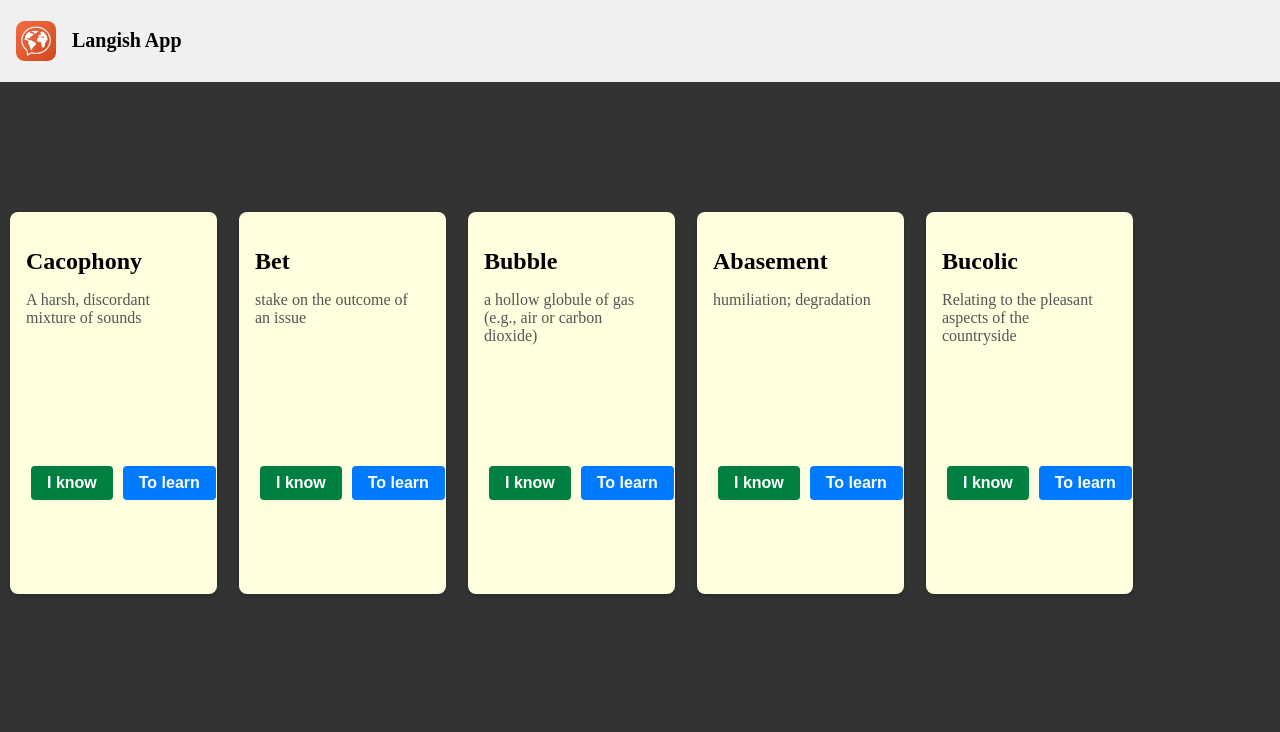
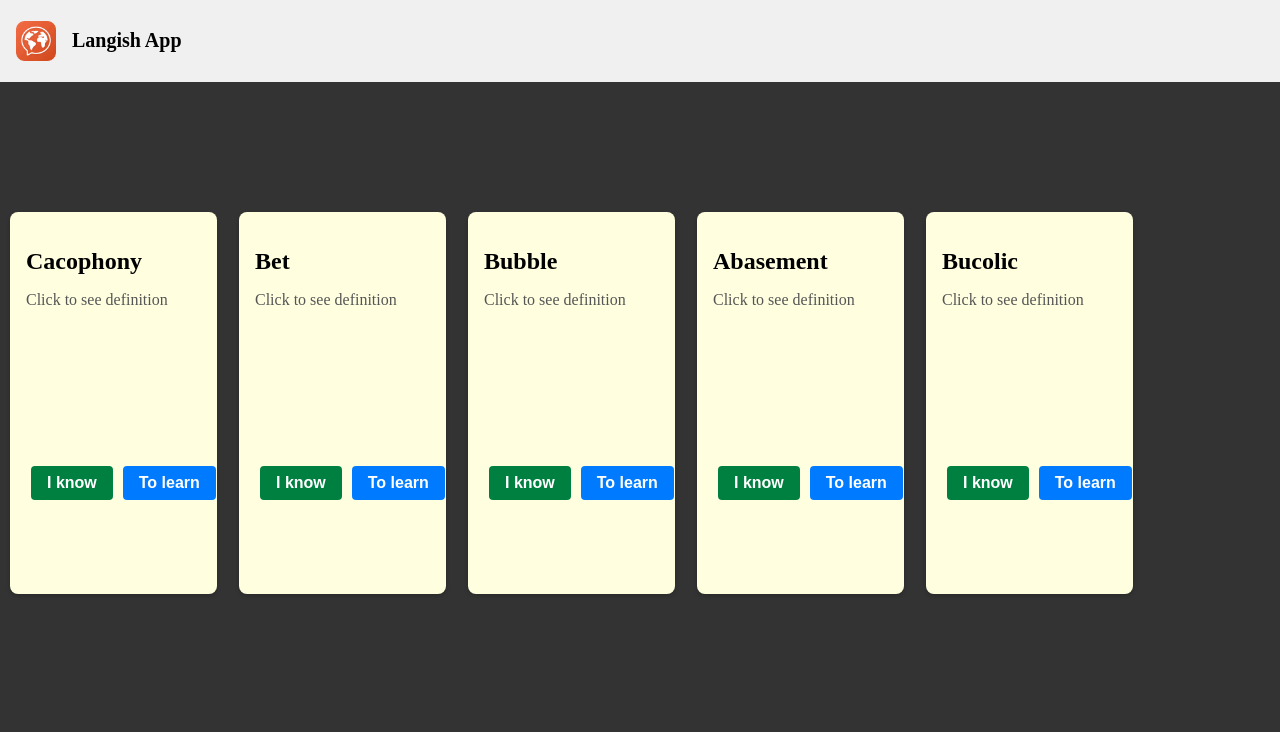
Before and after one commit to breznovic/langish, a React (Vite) app: page /cards in a window 1280 px wide. Shown: the top 732 px of the page. Built offline with nearby package versions, Linux system fonts and the light colour scheme.

Commit message:
Flip animation

```diff
--- a/src/components/Cards/Card/Card.module.css
+++ b/src/components/Cards/Card/Card.module.css
@@ -5,6 +5,12 @@
   width: 175px;
   height: 350px;
   box-shadow: 0px 2px 4px rgba(0, 0, 0, 0.2);
+  transition: transform 0.5s;
+  transform-style: preserve-3d;
+}
+
+.flipped {
+  transform: rotateY(360deg);
 }
 
 .word {
--- a/src/components/Cards/Card/Card.tsx
+++ b/src/components/Cards/Card/Card.tsx
@@ -2,25 +2,31 @@ import { WordType } from "../../../store/englishWords";
 import Button from "../../common/Button/Button";
 import s from "./Card.module.css";
 
-interface PropsType extends WordType {}
+type PropsType = WordType & { reverseCard: () => void; isFlipped: boolean };
 
-const Card = (props: PropsType) => {
+export const Card = (props: PropsType) => {
+  const { word, definition, reverseCard, isFlipped } = props;
+
+  const handleClick = () => {
+    reverseCard();
+  };
+
+  const cardClassName = `${s.card} ${isFlipped ? s.flipped : ""}`;
+
   return (
-    <div>
-      <div className={s.card}>
-        <h2 className={s.word}>{props.word}</h2>
-        <p className={s.definition}>{props.definition}</p>
-        <div className={s.buttonGroup}>
-          <div>
-            <Button title="I know" className={s.knowButton}/>
-          </div>
-          <div>
-            <Button title="To learn" />
-          </div>
+    <div className={cardClassName}>
+      <h2 className={s.word}>{word}</h2>
+      <p className={s.definition} onClick={handleClick}>
+        {definition}
+      </p>
+      <div className={s.buttonGroup}>
+        <div>
+          <Button title="I know" className={s.knowButton} />
+        </div>
+        <div>
+          <Button title="To learn" />
         </div>
       </div>
     </div>
   );
 };
-
-export default Card;
--- a/src/components/Cards/Cards.tsx
+++ b/src/components/Cards/Cards.tsx
@@ -1,30 +1,60 @@
 import { useSelector } from "react-redux";
-import Card from "./Card/Card";
+import { Card } from "./Card/Card";
 import { RootState } from "../../store/store";
 import s from "./Cards.module.css";
 import Header from "../Header/Header";
+import { useMemo, useState } from "react";
 
 const Cards = () => {
   const wordsForLearning = useSelector(
     (state: RootState) => state.english.englishWordsC1
   );
 
+  const [cardsBackSide, setCardsBackSide] = useState(true);
+
   const shuffledWords = wordsForLearning
     .slice()
     .sort(() => Math.random() - 0.5);
 
-  const selectedWords = shuffledWords.slice(0, 8);
+  const selectedWords = useMemo(
+    () => shuffledWords.slice(0, 8),
+    [shuffledWords]
+  );
 
-  const cards = selectedWords.map((w) => (
+  const reverseCard = (id: string) => {
+    setCardsBackSide(!cardsBackSide);
+  };
+
+  let cardsWithDefinition = selectedWords.map((w) => (
     <div key={w.id} className={s.cardWrapper}>
-      <Card id={w.id} definition={w.definition} word={w.word} />
+      <Card
+        id={w.id}
+        word={w.word}
+        definition={w.definition}
+        reverseCard={() => reverseCard(w.id)}
+        isFlipped={!cardsBackSide}
+      />
+    </div>
+  ));
+
+  let learningCards = selectedWords.map((w) => (
+    <div key={w.id} className={s.cardWrapper}>
+      <Card
+        id={w.id}
+        word={w.word}
+        definition="Click to see definition"
+        reverseCard={() => reverseCard(w.id)}
+        isFlipped={!cardsBackSide}
+      />
     </div>
   ));
 
   return (
     <div>
       <Header />
-      <div className={s.container}>{cards}</div>
+      <div className={s.container}>
+        {cardsBackSide ? learningCards : cardsWithDefinition}
+      </div>
     </div>
   );
 };
```
Also changed, not shown: package.json (line endings or trailing spaces), 1 other file (tests, documents, lock files or other folders).
